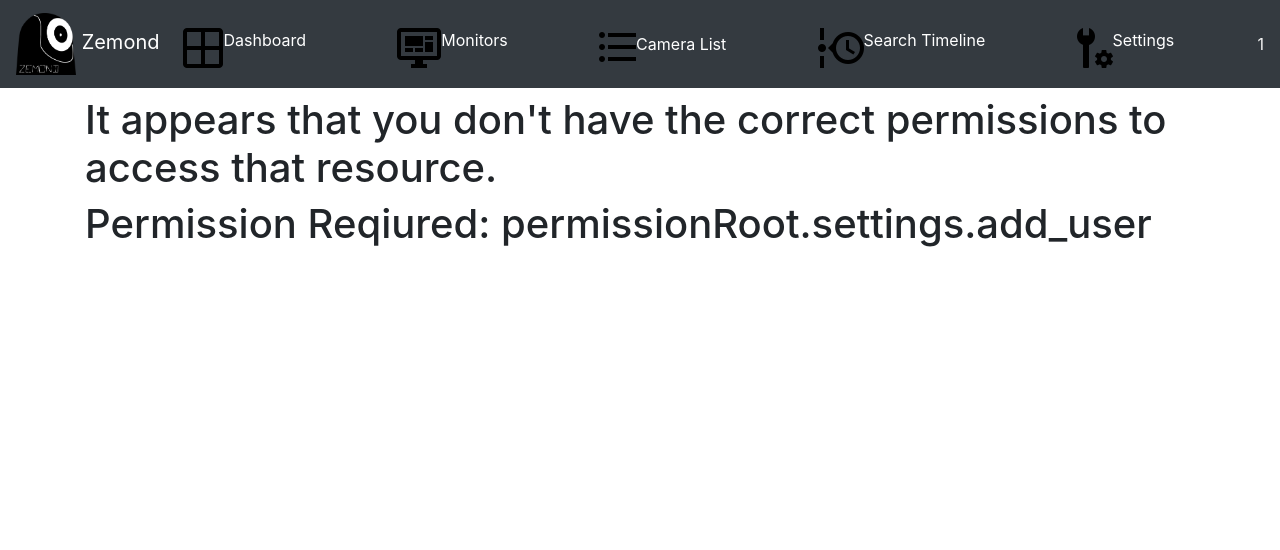
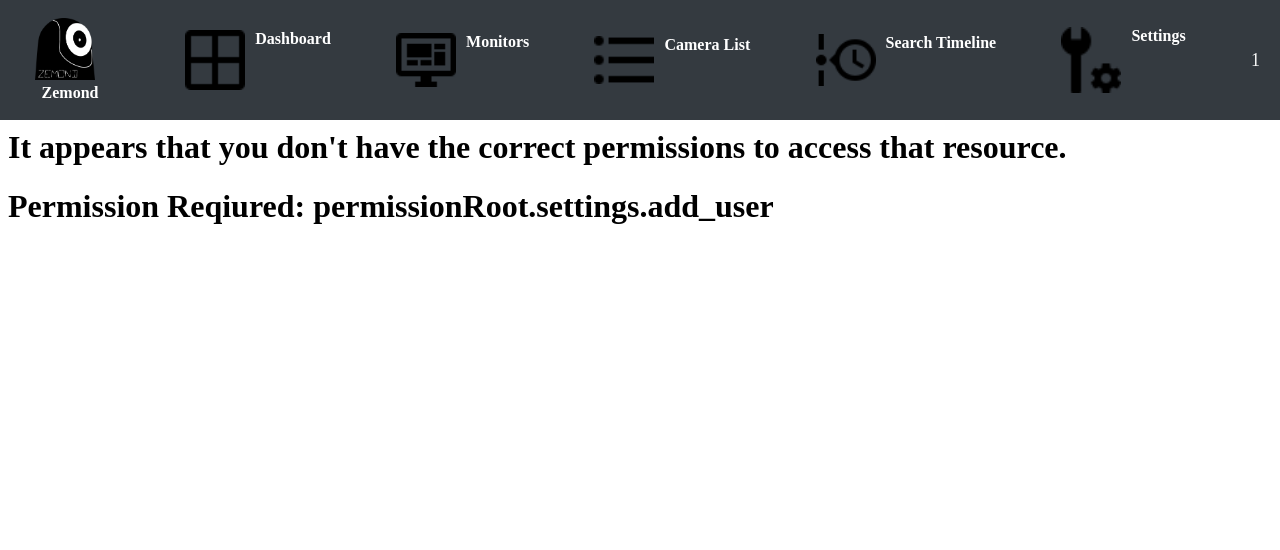
Before and after one commit to R0NAM1/zemond, a Flask app: page /settings/add_user/ in a window 1280 px wide. Shown: the top 550 px of the page. Run offline with Flask 2, Linux system fonts and the light colour scheme; a user stored in the database is signed in; data that the repository does not hold is empty; parts of the project's set-up code (start-up, migrations or seed data) failed here and were passed over; some libraries are stand-ins or nearby versions.

Commit message:
Remove bootstrap and implement own top bar, looks fine, functionality first, looks later.

```diff
--- a/python/static/css/base.css
+++ b/python/static/css/base.css
@@ -14,3 +14,44 @@
 .username {
   color: whitesmoke
 }
+
+.navbar {
+  display: flex;
+  justify-content: space-between;
+  align-items: center;
+  background-color: #343a40;
+  color: white;
+  padding: 20px;
+  margin: auto;
+  position: fixed;
+  top: 0;
+  left: 0;
+  right: 0;
+  height: 80px;
+}
+
+.navbar a {
+  color: white;
+  text-decoration: none;
+  margin-right: 15px;
+  text-align: center;
+  font-weight: bold;
+}
+
+.navbar img {
+  width: 60px;
+  margin-right: 10px;
+}
+
+.username {
+  font-size: 18px;
+}
+
+#logo {
+  width: 100px;
+}
+
+#main-content {
+  padding-top: 100px;
+  padding-bottom: 5%;
+}
--- a/python/templates/base.html
+++ b/python/templates/base.html
@@ -1,73 +1,44 @@
 <!doctype html>
 <html lang="en">
   <head>
-    <!-- Required meta tags -->
-    <meta charset="utf-8">
-    <meta name="viewport" content="width=device-width, initial-scale=1, shrink-to-fit=no">
-
-    <!-- Bootstrap CSS -->
-    <link rel="stylesheet" href="https://stackpath.bootstrapcdn.com/bootstrap/4.3.1/css/bootstrap.min.css" integrity="sha384-ggOyR0iXCbMQv3Xipma34MD+dH/1fQ784/j6cY/iJTQUOhcWr7x9JvoRxT2MZw1T" crossorigin="anonymous">
-
     <link rel="stylesheet" href="{{url_for('static', filename='css/base.css')}}">
-
     <title>Zemond</title>
   </head>
   <body>
-    <nav class="navbar navbar-expand-md navbar-dark bg-dark">
-        <a class="navbar-brand" href="{{ url_for('index')}}"><img src="{{url_for('static', filename='pictures/logo.png')}}" width=60px /> Zemond</a>
-        <button class="navbar-toggler" type="button" data-toggle="collapse" data-target="#navbarNav" aria-controls="navbarNav" aria-expanded="false" aria-label="Toggle navigation">
-            <span class="navbar-toggler-icon"></span>
-        </button>
-        <div class="collapse navbar-collapse" id="navbarNav">
-            <ul class="navbar-nav">
-            <li class="nav-item active">
-                <a class="nav-link" href="/dashboard/"><img src="{{url_for('static', filename='grid-large.png')}}" align="left" />  Dashboard</a>
-            </li>
-            </ul>
-        </div>
-        <div class="collapse navbar-collapse" id="navbarNav">
-            <ul class="navbar-nav">
-            <li class="nav-item active">
-                <a class="nav-link" href="/monitors/"><img src="{{url_for('static', filename='monitor-dashboard.png')}}" align="left" />  Monitors</a>
-            </li>
-            </ul>
-        </div>
-        <div class="collapse navbar-collapse" id="navbarNav">
-            <ul class="navbar-nav">
-            <li class="nav-item active">
-                <a class="nav-link" href="/cameralist/"><img src="{{url_for('static', filename='format-list-bulleted.png')}}" align="left" />  Camera List</a>
-            </li>
-            </ul>
-        </div>
-        <div class="collapse navbar-collapse" id="navbarNav">
-            <ul class="navbar-nav">
-            <li class="nav-item active">
-                <a class="nav-link" href="/search/"><img src="{{url_for('static', filename='timeline-clock-outline.png')}}" align="left" />  Search Timeline</a>
-            </li>
-            </ul>
-        </div>
-        <div class="collapse navbar-collapse" id="navbarNav">
-            <ul class="navbar-nav">
-            <li class="nav-item active">
-                <a class="nav-link" href="/settings/"><img src="{{url_for('static', filename='wrench-cog.png')}}" align="left" />  Settings</a>
-            </li>
-            </ul>
-        </div>
+
+
+
+    <nav class="navbar">
+        <a id="logo" href="{{ url_for('index')}}"><img src="{{url_for('static', filename='pictures/logo.png')}}"/> Zemond</a>
+
+
+
+                <a href="/dashboard/"><img src="{{url_for('static', filename='grid-large.png')}}" align="left" />  Dashboard</a>
+
+
+                <a href="/monitors/"><img src="{{url_for('static', filename='monitor-dashboard.png')}}" align="left" />  Monitors</a>
+
+                <a href="/cameralist/"><img src="{{url_for('static', filename='format-list-bulleted.png')}}" align="left" />  Camera List</a>
+
+
+
+                <a href="/search/"><img src="{{url_for('static', filename='timeline-clock-outline.png')}}" align="left" />  Search Timeline</a>
+
+
+
+                <a href="/settings/"><img src="{{url_for('static', filename='wrench-cog.png')}}" align="left" />  Settings</a>
+
+
         <div class="username">
         {{ current_user.username }}
         </div>
+
     </nav>
 
     <div class="container" id="main-content">
         {% block content %} {% endblock %}
     </div>
 
-    <!-- Optional JavaScript -->
-    <!-- jQuery first, then Popper.js, then Bootstrap JS -->
-    <script src="https://code.jquery.com/jquery-3.3.1.slim.min.js" integrity="sha384-q8i/X+965DzO0rT7abK41JStQIAqVgRVzpbzo5smXKp4YfRvH+8abtTE1Pi6jizo" crossorigin="anonymous"></script>
-    <script src="https://cdnjs.cloudflare.com/ajax/libs/popper.js/1.14.7/umd/popper.min.js" integrity="sha384-UO2eT0CpHqdSJQ6hJty5KVphtPhzWj9WO1clHTMGa3JDZwrnQq4sF86dIHNDz0W1" crossorigin="anonymous"></script>
-    <script src="https://stackpath.bootstrapcdn.com/bootstrap/4.3.1/js/bootstrap.min.js" integrity="sha384-JjSmVgyd0p3pXB1rRibZUAYoIIy6OrQ6VrjIEaFf/nJGzIxFDsf4x0xIM+B07jRM" crossorigin="anonymous"></script>
-
     <div class="bottom-bar">
         <span class="versionids">Zemond Commit Hash: {{ commit_id }} Release: {{ release_id }}</span>
       </div>
```
Also changed, not shown: python/static/css/cameralist.css (added, +13 -0 lines).
